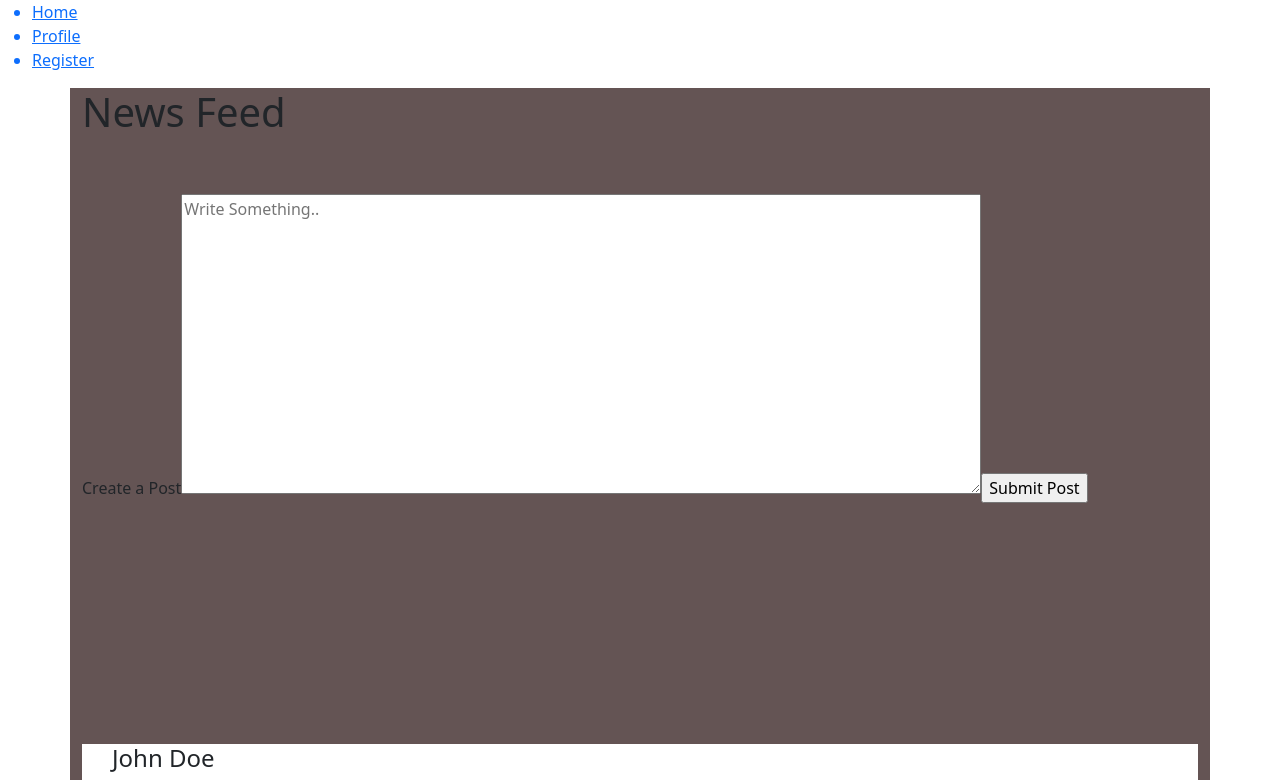
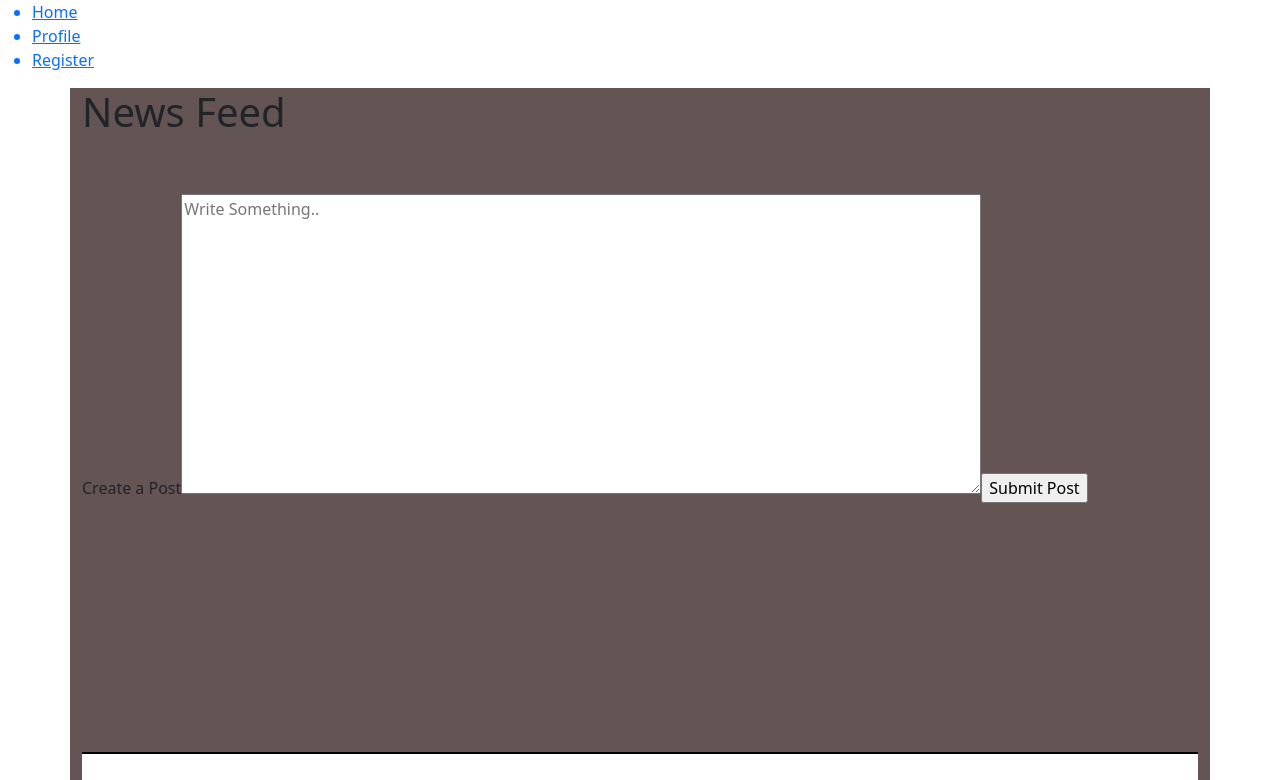
Before and after one commit to JordanSchwartz97/SocialMedia-clone-react, a React (Create React App) app: page /home in a window 1280 px wide. Shown: the top 780 px of the page. Built offline with nearby package versions, Linux system fonts and the light colour scheme; no server answers.

Commit message:
Create post now properly pulls the user's name

```diff
--- a/src/components/createpost/CreatePost.jsx
+++ b/src/components/createpost/CreatePost.jsx
@@ -1,43 +1,19 @@
 import React, {useState} from 'react'
-import jwt_decode from 'jwt-decode';
 import './CreatePost.css'
 import axios from 'axios';
+import userEvent from '@testing-library/user-event';
 
-export default function CreatePost() {
+export default function CreatePost(props) {
+    console.log(props.userData,'this is createpost')
 
-    let [user, setUser] = useState({});
-
-     const jwt = localStorage.getItem('token');
-     let decoded = '';
-    try{
-        decoded = jwt_decode(jwt);
-
-    } catch(ex) {
-       console.log(ex);
-    }
-
-    const getUserData = async () => {
-        const response = await axios.get(`http://localhost:5000/api/collections/user/${decoded._id}`)
-        console.log(response);
-        if (response != null){
-            return response
-        }
-        else{
-            console.log('No response from api')
-        }
-
-
-    }
-    let response = getUserData()
-    console.log(response)
-    // getUserData();
-
+ let allPosts = [];
 
     return (
+
         <div className="container">
-           <div className="row">
+                <div className="row">
                    <h1>News Feed</h1>
-            </div>
+                </div>
             <div className="create-post-container">
                 <form className="create-post">
                 <label  for="post-content">Create a Post</label>
@@ -47,8 +23,8 @@ export default function CreatePost() {
             </div>
             <div className="post">
                 <div className="icon" img src="/assets/53283" alt="a picture of a soccer ball" class="rounded-circle" width='40' height='40'>
-                    <h4>John Doe</h4>
-                    <p>Random Post Text Here Random Post Text Here Random Post Text Here Random Post Text Here Random Post Text Here Random Post Text Here Random Post Text Here Random Post Text Here Random Post Text Here  </p>
+                    <h4>{props.userData.name}</h4>
+                    <p></p>
                 </div>
            </div>
         </div>
--- a/src/components/home/Home.jsx
+++ b/src/components/home/Home.jsx
@@ -1,11 +1,47 @@
-import React from 'react'
+import React, {useState, useEffect} from 'react'
 import CreatePost from '../createpost/CreatePost'
+import axios from 'axios';
+import jwt_decode from 'jwt-decode';
+
+const Home = () => {
+
+    let [user, setUser] = useState({});
+
+    const jwt = localStorage.getItem('token');
+    let decoded = '';
+   try{
+       decoded = jwt_decode(jwt);
+
+   } catch(ex) {
+      console.log(ex);
+   }
 
 
-export default function Home() {
+
+
+    const getUserData = async () => {
+       await axios.get(`http://localhost:5000/api/collections/user/${decoded._id}`)
+       .then((value) => {
+       setUser(value.data)
+       console.log(value.data)
+       })
+   }
+
+
+   useEffect(() => {
+       getUserData()
+       console.log(user)
+   },[])
+
+
+
     return (
         <div>
-           <CreatePost/>
+        {user && <CreatePost userData={user}/>}
+        {!user && <div>user not set</div>}
         </div>
     )
 }
+
+
+export default Home
```
Also changed, not shown: src/components/app.jsx (+5 -2 lines).
